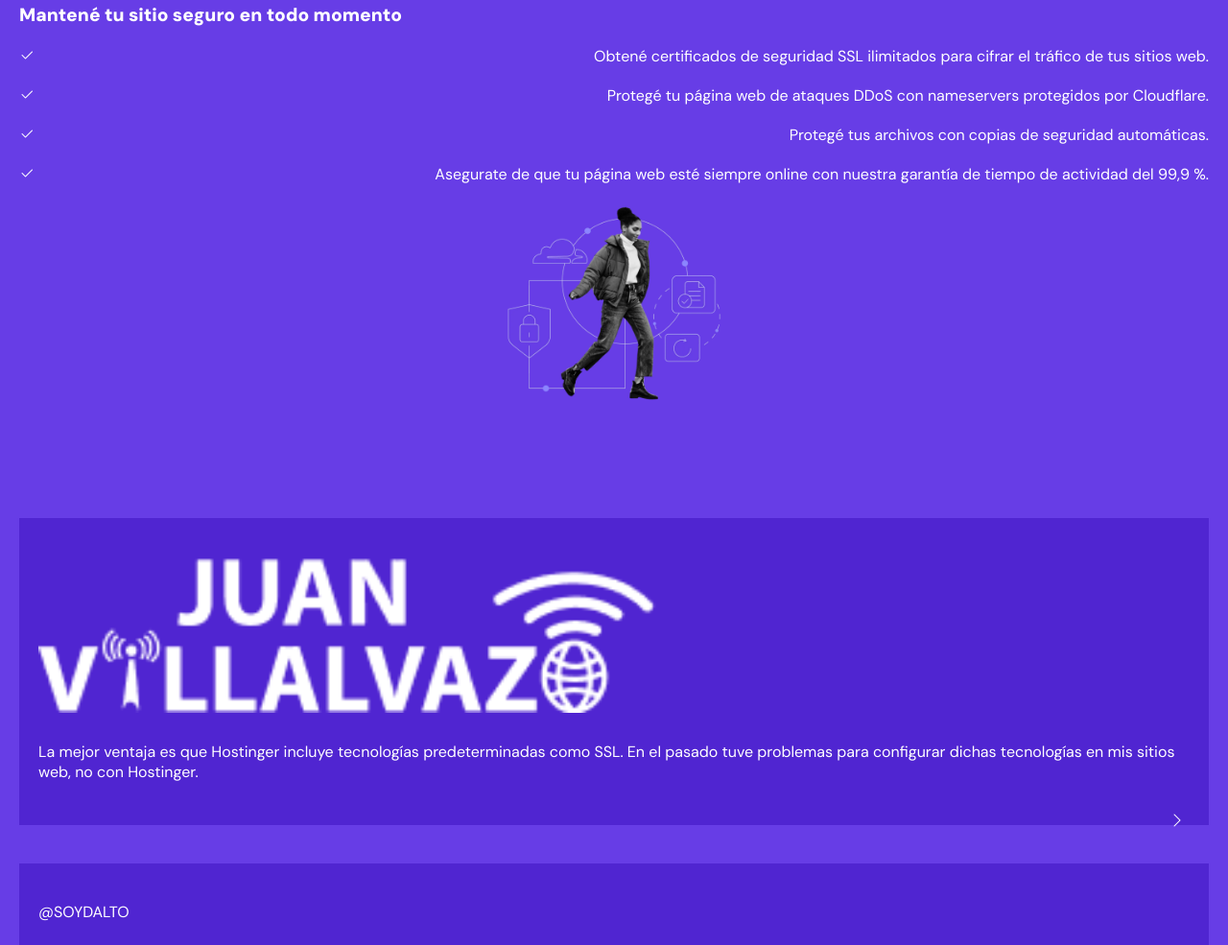
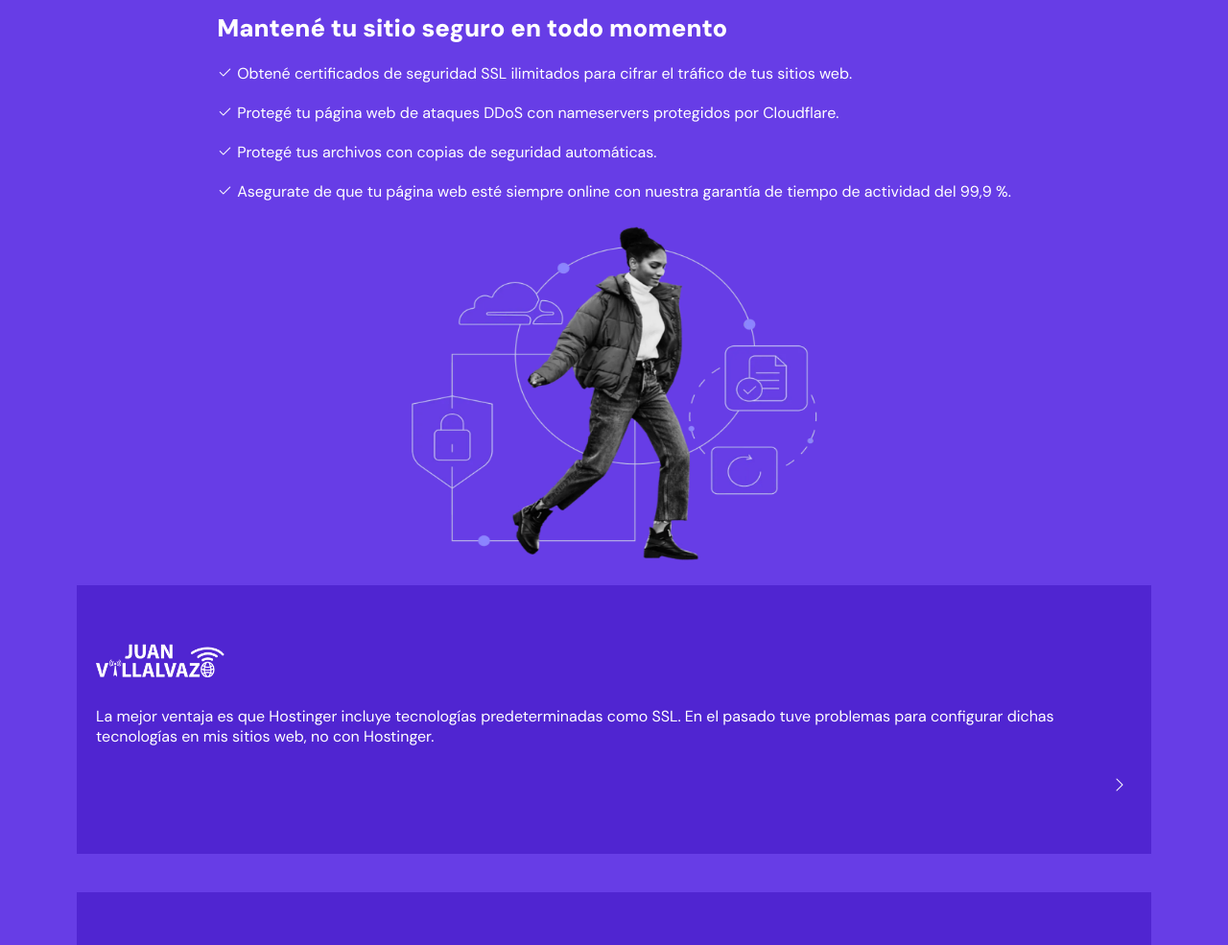
Before and after one commit to EmanuelRamos98/Practica-10-PWI, a plain HTML site: page index.html in a window 1280 px wide. Shown: the part 47-1032 px from the top of the page at 96% size. Drawn offline with nearby package versions, Linux system fonts and the light colour scheme.

Commit message:
Segundo Commit

```diff
--- a/index.html
+++ b/index.html
@@ -9,7 +9,7 @@
 <body>
     <main>
 
-        <section>
+        <section class="section-lista">
             <div class="lista-container">
                 <h2 class="titulo">Mantené tu sitio seguro en todo momento</h2>
                 <ul class="lista">
--- a/style.css
+++ b/style.css
@@ -15,7 +15,7 @@ body{
     background-color: rgb(103,61,230);
     color: white;
 }
-section{
+.section-lista{
     display: flex;
     flex-direction: column;
     justify-content: center;
@@ -41,44 +41,112 @@ section{
 .lista-container .lista .items{
     display: flex;
     gap: 5px;
-    justify-content: space-between;
 }
 .img-container{
     display: flex;
     justify-content: center;
     padding: 20px 0;
+    width: 288px;
+    height: 208px;
 }
 .img-container .img{
-    width: 288px;
-    height: 208px;
+    width: 100%;
+    height: 100%;
+}
+/* 650px */
+@media screen and (min-width:650px) {
+    .section-lista{
+        padding: 60px 60px 0;
+        align-items: center;
+    }
+    .img-container{
+        width: 507px;
+        height: 400px;
+    }
+    .lista-container .titulo{
+        font-size: 1.6rem;
+    }
+}
+/* 1050px */
+@media screen and (min-width:1050px){
+    .img-container{
+        width: 550px;
+        height: 400px;
+    }
+}
+/* 1600px */
+@media screen and (min-width:1600px){
+    .section-lista{
+        flex-direction: row-reverse;
+        justify-content: center;
+        gap: 50px;
+    }
+    .img-container .img{
+        width: 650px;
+        height: 700;
+    }
+    .lista-container .titulo{
+        font-size: 2.3rem;
+    }
+    main{
+        padding: 0 150px;
+    }
 }
 
 .section-cards{
     display: flex;
     flex-direction: column;
+    padding: 20px;
     gap: 40px;
 }
-.card{
+.section-cards .card{
     background-color: rgb(80,37,209);
     display: flex;
     flex-direction: column;
+    justify-content: center;
     width: 100%;
     height: 320px;
-    padding: 40px 20px;
+    padding: 0px 20px;
     gap: 30px;
 
 }
-.card .nombre{
+.section-cards .card .nombre{
+    font-weight: 600;
 
 }
-.card .juan-img{
+.section-cards .card .juan-img{
+    width: 250px;
+    height: 28;
+}
+.section-cards .card .texto{
 
 }
-.card .texto{
-
-}
-.card .chevron{
+.section-cards .card .chevron{
     display: flex;
     flex-direction: row-reverse;
     padding: 0 5px;
 }
+@media screen and (min-width:650px){
+    .section-cards{
+        padding: 0 60px;
+        align-items: center;
+    }
+}
+@media screen and (min-width:1050px){
+    .section-cards{
+        padding: 0 80px;
+    }
+    .section-cards .card{
+        width: 100%;
+        height: 280px;
+    }
+}
+@media screen and (min-width:1600px){
+    .section-cards{
+        flex-direction: row;
+    }
+    .section-cards .card{
+        justify-content: space-between;
+        padding: 30px;
+    }
+}
```
